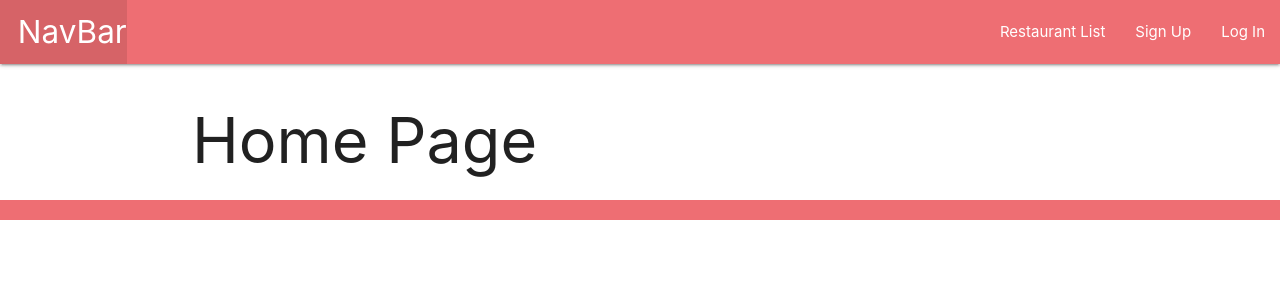
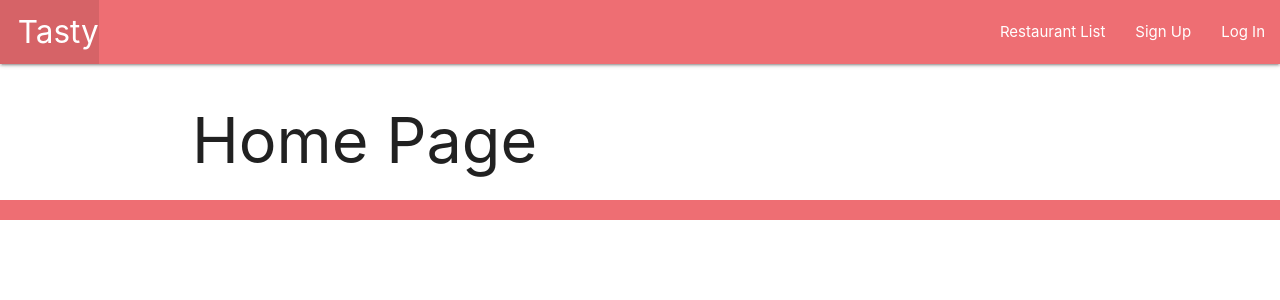
Before and after one commit to tvilla0000/Tasty, a Django app: page / in a window 1280 px wide. Shown: the top 300 px of the page. Run offline with Django 3.2, Linux system fonts and the light colour scheme.

Commit message:
update app name in base html

```diff
--- a/main/templates/main/base.html
+++ b/main/templates/main/base.html
@@ -6,7 +6,7 @@
     <meta charset="UTF-8">
     <meta name="viewport" content="width=device-width, initial-scale=1.0">
     <meta http-equiv="X-UA-Compatible" content="ie=edge">
-    <title>NavBar</title>
+    <title>Tasty</title>
     <link rel="stylesheet" href="https://cdnjs.cloudflare.com/ajax/libs/materialize/1.0.0/css/materialize.min.css">
     <link rel="stylesheet" href="{% static 'main/css/style.css' %}">
     <script src="https://cdnjs.cloudflare.com/ajax/libs/materialize/1.0.0/js/materialize.min.js"></script>
@@ -17,7 +17,7 @@
         <nav>
             <div class="nav-wrapper">
                 <ul>
-                    <li><a href="{% url 'home' %}" class="left brand-logo">&nbsp;&nbsp;NavBar</a></li>
+                    <li><a href="{% url 'home' %}" class="left brand-logo">&nbsp;&nbsp;Tasty</a></li>
                 </ul>
                 <ul class="right">
                     <li><a href="{% url 'restaurant_list' %}">Restaurant List</a></li>
@@ -37,7 +37,7 @@
         {% endblock %}
     </main>
     <footer class="page-footer">
-        <div class="right">All Rights Reserved, &copy; 2019 NavBar &nbsp;</div>
+        <div class="right">All Rights Reserved, &copy; 2019 Tasty &nbsp;</div>
     </footer>
 </body>
 
```
